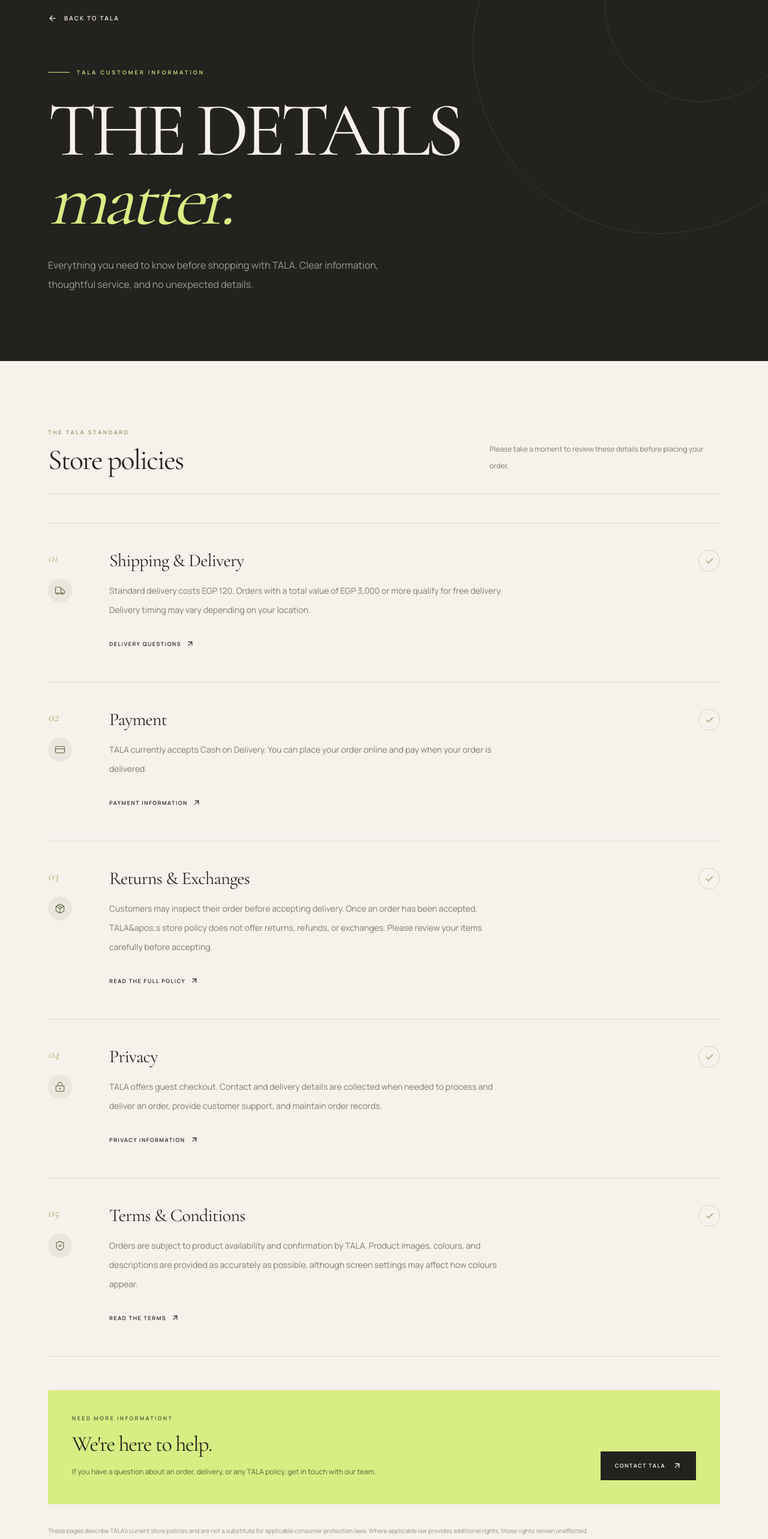
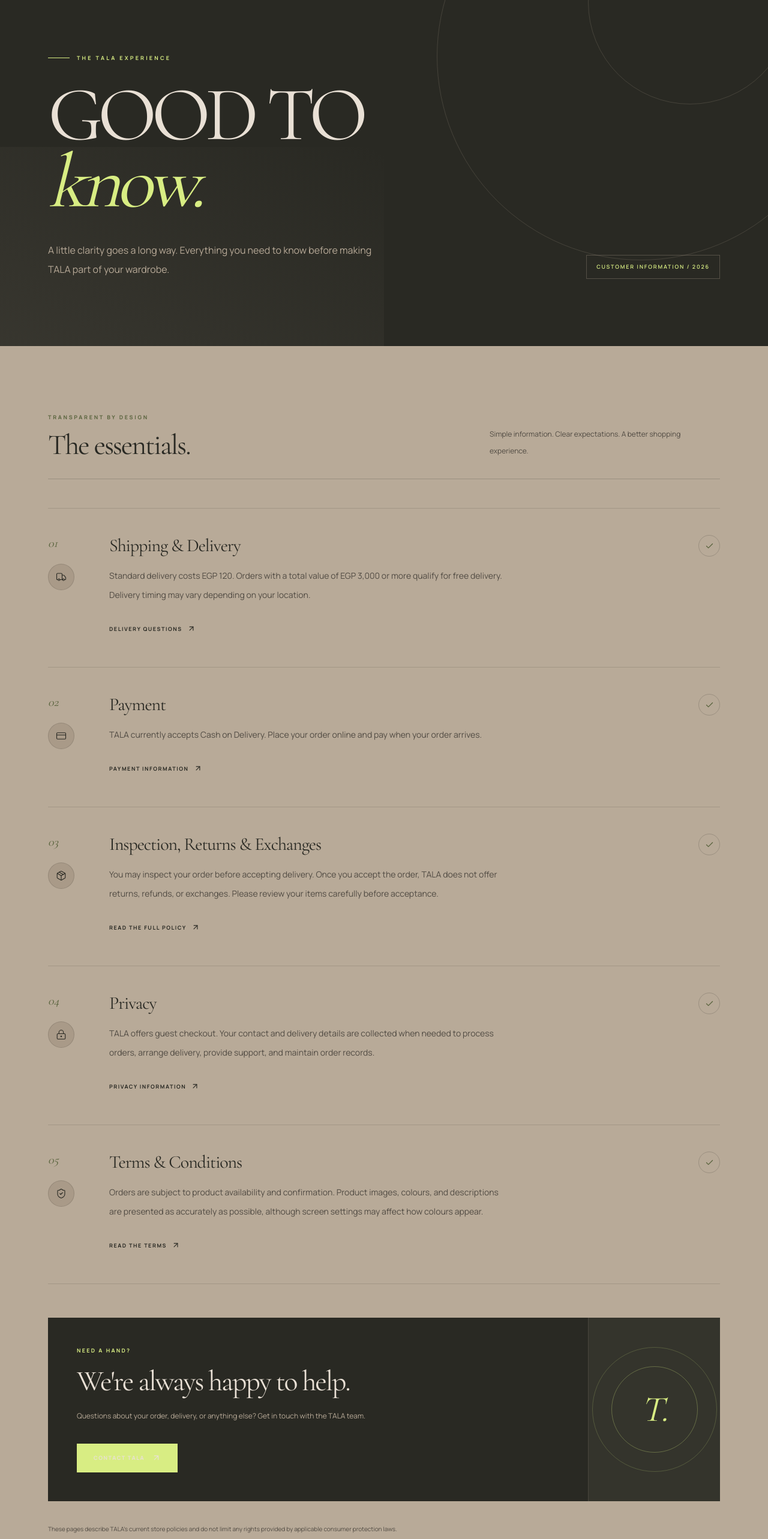
Before and after one commit to ozagomaa759-pixel/tala-store, a Next.js app: page /policies in a window 1280 px wide. Shown: the part 120-2686 px from the top of the page at 60% size. Built offline with nearby package versions, Linux system fonts and the light colour scheme.

Commit message:
Refine policies page content and styling
Updated policy descriptions for clarity and consistency. Changed section titles and improved text formatting for better readability.

```diff
--- a/src/app/policies/page.tsx
+++ b/src/app/policies/page.tsx
@@ -25,16 +25,16 @@ const policies = [
     number: "02",
     title: "Payment",
     description:
-      "TALA currently accepts Cash on Delivery. You can place your order online and pay when your order is delivered.",
+      "TALA currently accepts Cash on Delivery. Place your order online and pay when your order arrives.",
     icon: CreditCard,
     link: "/faq",
     linkLabel: "Payment information",
   },
   {
     number: "03",
-    title: "Returns & Exchanges",
+    title: "Inspection, Returns & Exchanges",
     description:
-      "Customers may inspect their order before accepting delivery. Once an order has been accepted, TALA&apos;s store policy does not offer returns, refunds, or exchanges. Please review your items carefully before accepting.",
+      "You may inspect your order before accepting delivery. Once you accept the order, TALA does not offer returns, refunds, or exchanges. Please review your items carefully before acceptance.",
     icon: Package,
     link: "/returns",
     linkLabel: "Read the full policy",
@@ -43,7 +43,7 @@ const policies = [
     number: "04",
     title: "Privacy",
     description:
-      "TALA offers guest checkout. Contact and delivery details are collected when needed to process and deliver an order, provide customer support, and maintain order records.",
+      "TALA offers guest checkout. Your contact and delivery details are collected when needed to process orders, arrange delivery, provide support, and maintain order records.",
     icon: LockKeyhole,
     link: "/privacy",
     linkLabel: "Privacy information",
@@ -52,25 +52,32 @@ const policies = [
     number: "05",
     title: "Terms & Conditions",
     description:
-      "Orders are subject to product availability and confirmation by TALA. Product images, colours, and descriptions are provided as accurately as possible, although screen settings may affect how colours appear.",
+      "Orders are subject to product availability and confirmation. Product images, colours, and descriptions are presented as accurately as possible, although screen settings may affect how colours appear.",
     icon: ShieldCheck,
     link: "/terms",
     linkLabel: "Read the terms",
   },
 ];
 
+const quickLinks = [
+  { label: "Returns", href: "/returns" },
+  { label: "Privacy", href: "/privacy" },
+  { label: "Terms", href: "/terms" },
+  { label: "FAQ", href: "/faq" },
+];
+
 export default function PoliciesPage() {
   return (
-    <main className="min-h-screen bg-[#F5F1EB] text-[#24221F]">
-      <section className="relative overflow-hidden bg-[#24221F] text-[#F5F1EB]">
-        <div className="pointer-events-none absolute -right-32 -top-36 h-[480px] w-[480px] rounded-full border border-white/10 sm:h-[620px] sm:w-[620px]" />
+    <main className="min-h-screen overflow-hidden bg-[#B8AA98] text-[#292923]">
+      <section className="relative overflow-hidden bg-[#292923] text-[#E9E0D5]">
+        <div className="pointer-events-none absolute -right-32 -top-40 h-[520px] w-[520px] rounded-full border border-[#B8AA98]/20 sm:h-[680px] sm:w-[680px]" />
+        <div className="pointer-events-none absolute -right-10 -top-20 h-[340px] w-[340px] rounded-full border border-[#B8AA98]/20" />
+        <div className="pointer-events-none absolute bottom-0 left-0 h-1/2 w-1/2 bg-gradient-to-tr from-[#B8AA98]/10 to-transparent" />
 
-        <div className="pointer-events-none absolute -right-12 -top-16 h-[320px] w-[320px] rounded-full border border-white/10" />
-
-        <div className="relative mx-auto max-w-[1400px] px-6 pb-20 pt-16 sm:px-10 sm:pb-28 sm:pt-24 lg:px-20">
+        <div className="relative mx-auto max-w-[1400px] px-6 pb-20 pt-10 sm:px-10 sm:pb-28 sm:pt-14 lg:px-20">
           <Link
             href="/"
-            className="mb-16 inline-flex min-h-10 items-center gap-3 text-[10px] font-semibold uppercase tracking-[0.2em] text-white/60 transition hover:text-[#D8ED83]"
+            className="mb-20 inline-flex min-h-10 items-center gap-3 text-[10px] font-semibold uppercase tracking-[0.2em] text-[#B8AA98] transition hover:text-[#D8ED83]"
           >
             <ArrowLeft size={15} />
             Back to TALA
@@ -78,46 +85,51 @@ export default function PoliciesPage() {
 
           <div className="flex items-center gap-3">
             <span className="h-px w-9 bg-[#D8ED83]" />
-            <p className="text-[9px] font-semibold uppercase tracking-[0.35em] text-[#D8ED83]">
-              TALA CUSTOMER INFORMATION
+            <p className="text-[9px] font-bold uppercase tracking-[0.35em] text-[#D8ED83]">
+              THE TALA EXPERIENCE
             </p>
           </div>
 
-          <h1 className="mt-8 max-w-5xl font-serif text-[clamp(3.5rem,10vw,8rem)] font-light leading-[0.9] tracking-[-0.06em]">
-            THE DETAILS
+          <h1 className="mt-8 max-w-5xl font-serif text-[clamp(3.5rem,10vw,8rem)] font-light leading-[0.88] tracking-[-0.065em]">
+            GOOD TO
             <br />
             <span className="italic text-[#D8ED83]">
-              matter.
+              know.
             </span>
           </h1>
 
-          <p className="mt-9 max-w-xl text-sm leading-8 text-white/55 sm:text-base">
-            Everything you need to know before shopping with
-            TALA. Clear information, thoughtful service, and
-            no unexpected details.
+          <div className="mt-10 flex flex-col justify-between gap-7 sm:flex-row sm:items-end">
+            <p className="max-w-xl text-sm leading-8 text-[#B8AA98] sm:text-base">
+              A little clarity goes a long way. Everything you
+              need to know before making TALA part of your
+              wardrobe.
             </p>
+
+            <span className="w-fit border border-[#B8AA98]/30 px-4 py-3 text-[9px] font-semibold uppercase tracking-[0.2em] text-[#D8ED83]">
+              CUSTOMER INFORMATION / 2026
+            </span>
+          </div>
         </div>
       </section>
 
       <section className="mx-auto max-w-[1200px] px-6 py-20 sm:px-10 sm:py-28">
-        <div className="mb-12 flex flex-col justify-between gap-5 border-b border-[#DED7CC] pb-8 sm:flex-row sm:items-end">
+        <div className="mb-12 flex flex-col justify-between gap-5 border-b border-[#292923]/20 pb-8 sm:flex-row sm:items-end">
           <div>
-            <p className="text-[9px] font-semibold uppercase tracking-[0.3em] text-[#89965D]">
-              THE TALA STANDARD
+            <p className="text-[9px] font-bold uppercase tracking-[0.3em] text-[#59633D]">
+              TRANSPARENT BY DESIGN
             </p>
-
-            <h2 className="mt-4 font-serif text-4xl font-light tracking-[-0.04em] sm:text-5xl">
-              Store policies
+            <h2 className="mt-4 font-serif text-4xl font-light tracking-[-0.045em] sm:text-5xl">
+              The essentials.
             </h2>
           </div>
 
-          <p className="max-w-sm text-xs leading-7 text-[#82796F]">
-            Please take a moment to review these details
-            before placing your order.
+          <p className="max-w-sm text-xs leading-7 text-[#514B43]">
+            Simple information. Clear expectations.
+            A better shopping experience.
           </p>
         </div>
 
-        <div className="divide-y divide-[#DED7CC] border-y border-[#DED7CC]">
+        <div className="divide-y divide-[#292923]/15 border-y border-[#292923]/15">
           {policies.map((policy) => {
             const Icon = policy.icon;
 
@@ -127,34 +139,34 @@ export default function PoliciesPage() {
                 className="grid gap-6 py-9 sm:grid-cols-[70px_1fr_auto] sm:items-start sm:gap-8 sm:py-11"
               >
                 <div className="flex items-center gap-4 sm:block">
-                  <span className="font-serif text-xl italic text-[#A5B76B]">
+                  <span className="font-serif text-xl italic text-[#59633D]">
                     {policy.number}
                   </span>
 
-                  <div className="flex h-10 w-10 items-center justify-center rounded-full bg-[#EAE6DD] text-[#59633D] sm:mt-5">
+                  <div className="flex h-11 w-11 items-center justify-center rounded-full border border-[#292923]/15 bg-[#A99A88] text-[#292923] sm:mt-5">
                     <Icon size={18} strokeWidth={1.5} />
                   </div>
                 </div>
 
                 <div>
-                  <h3 className="font-serif text-2xl font-light tracking-[-0.025em] sm:text-3xl">
+                  <h3 className="font-serif text-2xl font-light tracking-[-0.035em] sm:text-3xl">
                     {policy.title}
                   </h3>
 
-                  <p className="mt-4 max-w-2xl text-sm leading-8 text-[#82796F]">
+                  <p className="mt-4 max-w-2xl text-sm leading-8 text-[#514B43]">
                     {policy.description}
                   </p>
 
                   <Link
                     href={policy.link}
-                    className="mt-5 inline-flex min-h-10 items-center gap-2 text-[9px] font-semibold uppercase tracking-[0.17em] text-[#68764A] transition hover:text-[#24221F] focus-visible:outline focus-visible:outline-2 focus-visible:outline-[#89965D]"
+                    className="mt-5 inline-flex min-h-10 items-center gap-2 text-[9px] font-bold uppercase tracking-[0.17em] text-[#59633D] transition hover:text-[#292923] focus-visible:outline focus-visible:outline-2 focus-visible:outline-[#59633D]"
                   >
                     {policy.linkLabel}
                     <ArrowUpRight size={14} />
                   </Link>
                 </div>
 
-                <div className="hidden h-9 w-9 items-center justify-center rounded-full border border-[#D8D0C5] text-[#89965D] sm:flex">
+                <div className="hidden h-9 w-9 items-center justify-center rounded-full border border-[#292923]/20 text-[#59633D] sm:flex">
                   <Check size={15} />
                 </div>
               </article>
@@ -162,43 +174,49 @@ export default function PoliciesPage() {
           })}
         </div>
 
-        <div className="mt-14 bg-[#D8ED83] p-7 sm:p-10">
-          <p className="text-[9px] font-bold uppercase tracking-[0.25em] text-[#59633D]">
-            NEED MORE INFORMATION?
+        <div className="mt-14 overflow-hidden bg-[#292923] text-[#E9E0D5]">
+          <div className="grid sm:grid-cols-[1fr_auto]">
+            <div className="p-7 sm:p-10 lg:p-12">
+              <p className="text-[9px] font-bold uppercase tracking-[0.25em] text-[#D8ED83]">
+                NEED A HAND?
               </p>
 
-          <div className="mt-4 flex flex-col justify-between gap-6 sm:flex-row sm:items-end">
-            <div>
-              <h2 className="font-serif text-3xl font-light tracking-[-0.04em] sm:text-4xl">
-                We&apos;re here to help.
+              <h2 className="mt-5 max-w-xl font-serif text-3xl font-light tracking-[-0.045em] sm:text-5xl">
+                We&apos;re always happy to help.
               </h2>
 
-              <p className="mt-3 max-w-lg text-xs leading-7 text-[#59633D]">
-                If you have a question about an order,
-                delivery, or any TALA policy, get in touch
-                with our team.
+              <p className="mt-5 max-w-lg text-xs leading-7 text-[#B8AA98]">
+                Questions about your order, delivery, or
+                anything else? Get in touch with the TALA team.
               </p>
-            </div>
 
               <Link
                 href="/contact"
-              className="inline-flex min-h-12 w-fit items-center justify-center gap-3 bg-[#24221F] px-6 text-[9px] font-semibold uppercase tracking-[0.17em] text-white transition hover:bg-[#42483B] focus-visible:outline focus-visible:outline-2 focus-visible:outline-offset-4 focus-visible:outline-[#24221F]"
+                className="mt-8 inline-flex min-h-12 items-center justify-center gap-3 bg-[#D8ED83] px-7 text-[9px] font-bold uppercase tracking-[0.17em] text-[#292923] transition hover:bg-[#E8F5B7] focus-visible:outline focus-visible:outline-2 focus-visible:outline-offset-4 focus-visible:outline-[#D8ED83]"
               >
                 Contact TALA
                 <ArrowUpRight size={15} />
               </Link>
             </div>
+
+            <div className="relative hidden min-h-[280px] w-[220px] items-center justify-center overflow-hidden border-l border-[#B8AA98]/15 bg-[#34342C] sm:flex">
+              <div className="absolute h-52 w-52 rounded-full border border-[#D8ED83]/20" />
+              <div className="absolute h-36 w-36 rounded-full border border-[#D8ED83]/30" />
+              <span className="relative font-serif text-6xl italic text-[#D8ED83]">
+                T.
+              </span>
+            </div>
+          </div>
         </div>
 
-        <p className="mt-8 text-[10px] leading-6 text-[#9A9186]">
-          These pages describe TALA&apos;s current store policies
-          and are not a substitute for applicable consumer
-          protection laws. Where applicable law provides
-          additional rights, those rights remain unaffected.
+        <p className="mt-8 max-w-3xl text-[10px] leading-7 text-[#514B43]">
+          These pages describe TALA&apos;s current store
+          policies and do not limit any rights provided by
+          applicable consumer protection laws.
         </p>
       </section>
 
-      <footer className="bg-[#24221F] px-6 py-10 text-center text-[#F5F1EB]">
+      <footer className="bg-[#292923] px-6 py-10 text-center text-[#E9E0D5]">
         <Link
           href="/"
           className="font-serif text-3xl font-light tracking-[0.3em]"
@@ -206,26 +224,23 @@ export default function PoliciesPage() {
           TALA
         </Link>
 
-        <p className="mt-3 text-[8px] uppercase tracking-[0.3em] text-white/40">
+        <p className="mt-3 text-[8px] uppercase tracking-[0.3em] text-[#B8AA98]">
           PLAYFUL BY NATURE. LUXURY BY CHOICE.
         </p>
 
-        <div className="mt-7 flex flex-wrap justify-center gap-x-7 gap-y-3 text-[9px] uppercase tracking-[0.15em] text-white/55">
-          <Link href="/returns" className="transition hover:text-[#D8ED83]">
-            Returns
+        <div className="mt-7 flex flex-wrap justify-center gap-x-7 gap-y-3 text-[9px] uppercase tracking-[0.15em] text-[#B8AA98]">
+          {quickLinks.map((item) => (
+            <Link
+              key={item.href}
+              href={item.href}
+              className="transition hover:text-[#D8ED83]"
+            >
+              {item.label}
             </Link>
-          <Link href="/privacy" className="transition hover:text-[#D8ED83]">
-            Privacy
-          </Link>
-          <Link href="/terms" className="transition hover:text-[#D8ED83]">
-            Terms
-          </Link>
-          <Link href="/faq" className="transition hover:text-[#D8ED83]">
-            FAQ
-          </Link>
+          ))}
         </div>
 
-        <p className="mt-7 text-[8px] tracking-[0.18em] text-white/30">
+        <p className="mt-7 text-[8px] tracking-[0.18em] text-[#B8AA98]/50">
           © {new Date().getFullYear()} TALA. ALL RIGHTS RESERVED.
         </p>
       </footer>
```
Lines whose indentation alone changed are shown as unchanged.
